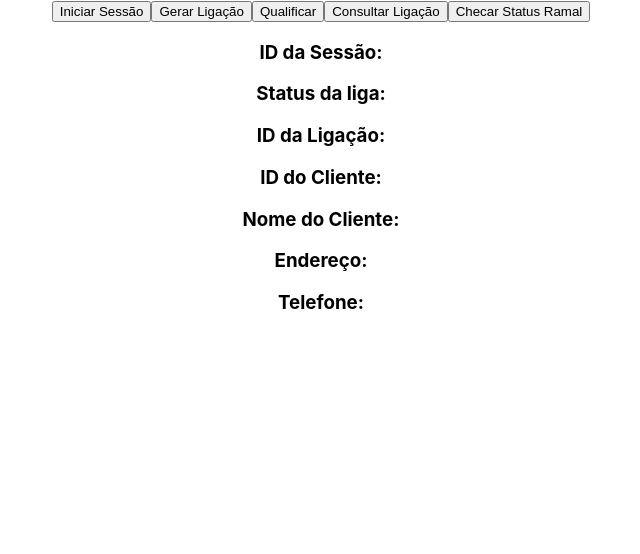
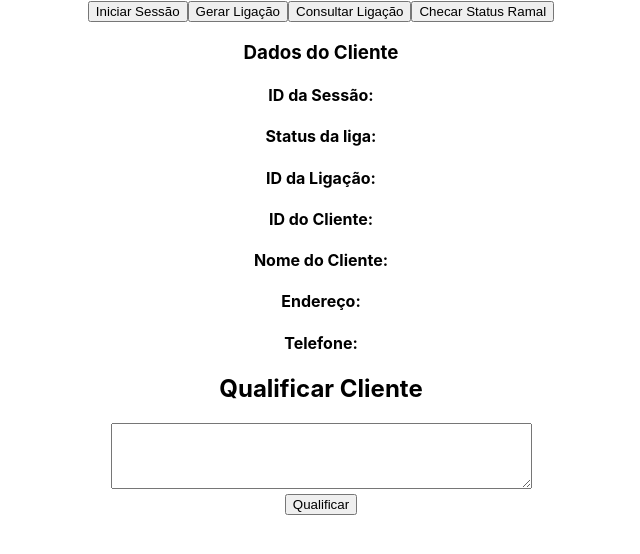
Before and after one commit to raulrocha2/client-review-flowise-reactjs, a React (Create React App) app: page / in a window 1280 px wide. Shown: the top 554 px of the page, without its empty margins (319-959 px from the left). Built offline with nearby package versions, Linux system fonts and the light colour scheme.

Commit message:
second commit

```diff
--- a/package.json
+++ b/package.json
@@ -14,7 +14,8 @@
     "web-vitals": "^2.1.4"
   },
   "scripts": {
-    "start": "react-scripts start",
+    "server": "json-server --watch src/database/db.json --port 5000",
+    "start": "react-scripts start ",
     "build": "react-scripts build",
     "test": "react-scripts test",
     "eject": "react-scripts eject"
--- a/src/App.js
+++ b/src/App.js
@@ -1,9 +1,10 @@
 import './App.css';
 import axios from 'axios';
 import XMLParser from 'react-xml-parser'
-import React, { useState, useEffect } from 'react'
+import React, { useState } from 'react'
 import { ClientRepository } from './repository/clientRepository'
-import { clientsDefault } from './database/data.js'
+import { FormQualifica } from './components/FormQualifica'
+import Context from './contexts/form-context'
 
 
 function App() {
@@ -11,16 +12,11 @@ function App() {
   const [idLigacao, setIdLigacao] = useState('')
   const [statusLigacao, setStatusLigacao] = useState('')
   const [client, setClient] = useState([])
-  const [qualificado, setQualificado] = useState(false)
 
-  const clientRepository = new ClientRepository(clientsDefault)
+  const clientRepository = new ClientRepository()
 
   const urlStartSessao = '/cgi-bin/nip-api2?Op=IniciarSessao&Usuario=nipapi&Senha=cdrapi3.1'
 
-
-  useEffect(() => {
-    setClient([])
-  }, [])
 
   async function startSession() {
     const { data } = await axios.get(urlStartSessao)
@@ -29,9 +25,10 @@ function App() {
   }
 
   async function gerarLigacao() {
-    const currentClient = clientRepository.findFirst()
+    const currentClient = await clientRepository.findFirst()
     setClient(currentClient)
-    const { data } = await axios.get(`/cgi-bin/nip-api2?Op=Discar&IdSessao=${idSessao}&Origem=7172&Destino=${client.telefone}`)
+    console.log(currentClient.telefone);
+    const { data } = await axios.get(`/cgi-bin/nip-api2?Op=Discar&IdSessao=${idSessao}&Origem=7172&Destino=${currentClient.telefone}`)
     const responseJson = new XMLParser().parseFromString(data)
     setIdLigacao(responseJson.children[1].value)
   }
@@ -52,27 +49,30 @@ function App() {
     //setStatusLigacao(responseJson.children[1].value)
   }
 
-  async function QualificarLigacao() {
-    const clientId = client.id
-    clientRepository.update(clientId, statusLigacao)
-  }
+  // async function QualificarLigacao() {
+  //   const clientId = client.id
+  //   clientRepository.update(clientId, statusLigacao)
+  // }
 
   return (
     <div className="App">
-      <>
+      <Context.Provider value={{ idSessao, idLigacao, statusLigacao, client }}>
          <button onClick={startSession}>Iniciar Sessão</button>
          <button onClick={gerarLigacao}>Gerar Ligação</button>
-         <button onClick={QualificarLigacao}>Qualificar</button>
          <button onClick={consultarLigacao}>Consultar Ligação</button>
          <button onClick={ChecarConnectedId}>Checar Status Ramal</button>
-      </>
-      <h3>ID da Sessão: {idSessao}</h3>
-      <h3>Status da liga: {statusLigacao}</h3>
-      <h3>ID da Ligação: {idLigacao}</h3>
-      <h3>ID do Cliente: {client.id}</h3>
-      <h3>Nome do Cliente: {client.nome}</h3>
-      <h3>Endereço: {client.endereco}</h3>
-      <h3>Telefone: {client.telefone}</h3>
+
+        <h3>Dados do Cliente </h3>
+        <h4>ID da Sessão: {idSessao}</h4>
+        <h4>Status da liga: {statusLigacao}</h4>
+        <h4>ID da Ligação: {idLigacao}</h4>
+        <h4>ID do Cliente: {client.id}</h4>
+        <h4>Nome do Cliente: {client.nome}</h4>
+        <h4>Endereço: {client.endereco}</h4>
+        <h4>Telefone: {client.telefone}</h4>
+
+        <FormQualifica />
+      </ Context.Provider>
     </div>
   );
 }
--- /dev/null
+++ b/src/components/FormQualifica.js
@@ -0,0 +1,38 @@
+
+import React, { useContext, useState } from 'react'
+import { ClientRepository } from '../repository/clientRepository'
+import Context from '../contexts/form-context'
+import axios from 'axios'
+import XMLParser from 'react-xml-parser'
+
+function FormQualifica() {
+  const [descricao, setDescricao] = useState('')
+
+  const clientRepository = new ClientRepository()
+  const { idSessao, idLigacao, client}  = useContext(Context)
+
+  async function consultarLigacao(idSessao, idLigacao) {
+    const { data } = await axios.get(`/cgi-bin/nip-api2?Op=ConsultarLigacao&IdSessao=${idSessao}&IdLigacao=${idLigacao}`)
+    const responseJson = new XMLParser().parseFromString(data)
+    return responseJson.children[1].value
+  }
+
+
+  async function QualificarLigacao() {
+    const statusLigacao = await consultarLigacao(idSessao, idLigacao)
+    const clientId = client.id
+    clientRepository.update(clientId, statusLigacao, descricao)
+  }
+
+  return (
+    <div>
+      <h2>Qualificar Cliente</h2>
+      <textarea id="textarea" name="textarea" rows="4" cols="50" value={descricao} onChange={(e) => setDescricao(e.target.value)}></textarea>
+      <br/>
+      <button onClick={QualificarLigacao}>Qualificar</button>
+
+    </div>
+  )
+}
+
+export { FormQualifica }
--- /dev/null
+++ b/src/contexts/form-context.js
@@ -0,0 +1,3 @@
+import { createContext } from 'react'
+
+export default createContext(null)
--- /dev/null
+++ b/src/database/db.json
@@ -0,0 +1,58 @@
+{
+  "clients": [
+    {
+      "id": 1,
+      "telefone": 949196553,
+      "nome": "Raul Dillan",
+      "endereco": "Av 1, N: 38",
+      "qualificado": true,
+      "status": "ED",
+      "descricao": "Qualificado dia 28/10"
+    },
+    {
+      "id": 2,
+      "telefone": 965607634,
+      "nome": "Renan",
+      "endereco": "Av 2, N: 39",
+      "qualificado": true,
+      "status": "PR",
+      "descricao": "Qualificado Renan dia 28/10"
+    },
+    {
+      "id": 3,
+      "telefone": 965607634,
+      "nome": "Cliente 3",
+      "endereco": "Av 3, N: 39",
+      "qualificado": true,
+      "status": "ED",
+      "descricao": "Qualificado Cliente 3 dia 28/10"
+    },
+    {
+      "id": 4,
+      "telefone": 35007518,
+      "nome": "Cliente 4",
+      "endereco": "Av 4, N: 39",
+      "qualificado": false,
+      "status": "ED",
+      "descricao": ""
+    },
+    {
+      "id": 5,
+      "telefone": 965607634,
+      "nome": "Cliente 5",
+      "endereco": "Av 3, N: 39",
+      "qualificado": false,
+      "status": "",
+      "descricao": ""
+    },
+    {
+      "id": 6,
+      "telefone": 35007518,
+      "nome": "Cliente 6",
+      "endereco": "Av 4, N: 39",
+      "qualificado": false,
+      "status": "",
+      "descricao": ""
+    }
+  ]
+}
--- a/src/repository/clientRepository.js
+++ b/src/repository/clientRepository.js
@@ -1,22 +1,21 @@
 
+import axios from 'axios'
 
 export class ClientRepository {
 
-  constructor(clients) {
-    this.clients = clients
-  }
-
-  findFirst() {
-    console.log('findFirst',this.clients);
-    const client = this.clients.find(client => client.qualificado === false)
-    //console.log('client', client);
+  async findFirst() {
+    const { data } = await axios.get('http://localhost:5000/clients')
+    const client = data.find(client => client.qualificado === false)
     return client
   }
 
-  update(clientId, statusLigacao) {
-    const clientIndex = this.clients.findIndex(client => client.id === clientId)
-    this.clients[clientIndex].qualificado = true
-    this.clients[clientIndex].status = statusLigacao
-    //console.log('update', this.clients);
+  async update(clientId, statusLigacao, descricao) {
+    return await axios.patch(`http://localhost:5000/clients/${clientId}`,
+    {
+      "status": statusLigacao,
+      "qualificado": true,
+      descricao
+    }
+    )
   }
 }
```
Also changed, not shown: src/database/data.json (deleted, +0 -35 lines), src/usecase/nextApi.js (added, +40 -0 lines).
